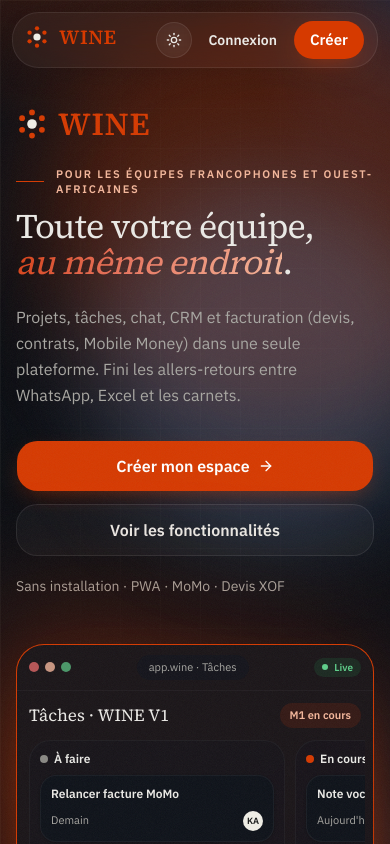
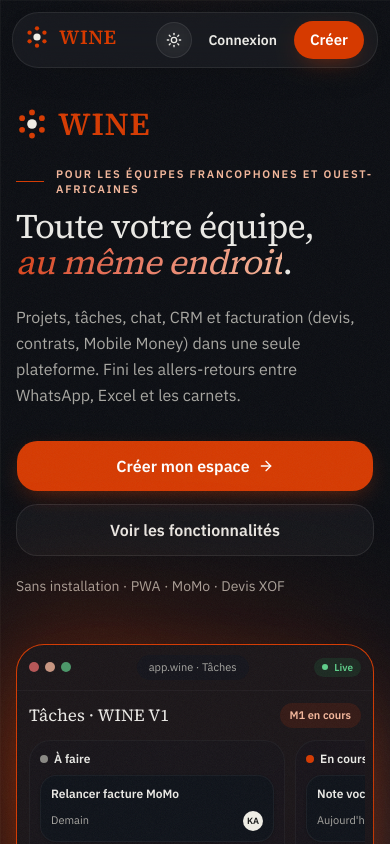
Before and after one commit to octavebahoun/TeamHub, a Next.js app in the folder apps/web/: page /bienvenue in a window 390 px wide. Shown: the top 844 px of the page. Built offline with nearby package versions, Linux system fonts and the light colour scheme.

Commit message:
--no-edit

```diff
--- a/apps/web/src/app/(marketing)/bienvenue/_components/hero.tsx
+++ b/apps/web/src/app/(marketing)/bienvenue/_components/hero.tsx
@@ -9,12 +9,12 @@
 export function Hero() {
   return (
     <section aria-labelledby="hero-title" className="relative overflow-x-clip border-b">
-      <div aria-hidden className="pointer-events-none absolute inset-0">
+      <div aria-hidden className="pointer-events-none absolute inset-0 max-sm:hidden">
         <div className="orb orb-a -top-24 left-[12%] size-[28rem] bg-primary/30" />
-        <div className="orb orb-b top-28 -right-16 size-[22rem] bg-info/25" />
+        <div className="orb orb-b top-28 -right-16 size-[22rem] bg-info/20" />
         <div className="orb orb-c bottom-0 left-1/3 size-[18rem] bg-primary/15" />
         <div
-          className="absolute inset-0 opacity-[0.4]"
+          className="absolute inset-0 opacity-[0.35]"
           style={{
             backgroundImage:
               "linear-gradient(color-mix(in oklch, var(--foreground), transparent 94%) 1px, transparent 1px), linear-gradient(90deg, color-mix(in oklch, var(--foreground), transparent 94%) 1px, transparent 1px)",
--- a/apps/web/src/app/globals.css
+++ b/apps/web/src/app/globals.css
@@ -336,6 +336,33 @@
     opacity: 0.055;
   }
 
+  /* Mobile : fond propre, sans taches circulaires derrière le texte */
+  @media (max-width: 639px) {
+    .app-mesh {
+      background-image:
+        radial-gradient(ellipse 120% 40% at 50% -20%, color-mix(in oklch, var(--primary), transparent 92%), transparent 55%),
+        linear-gradient(color-mix(in oklch, var(--foreground), transparent 96%) 1px, transparent 1px),
+        linear-gradient(90deg, color-mix(in oklch, var(--foreground), transparent 96%) 1px, transparent 1px);
+      background-size:
+        auto,
+        40px 40px,
+        40px 40px;
+    }
+    .app-mesh::before {
+      opacity: 0.012;
+    }
+    .dark .app-mesh {
+      background-image:
+        radial-gradient(ellipse 120% 45% at 50% -22%, color-mix(in oklch, var(--primary), transparent 78%), transparent 55%),
+        linear-gradient(rgb(255 255 255 / 0.03) 1px, transparent 1px),
+        linear-gradient(90deg, rgb(255 255 255 / 0.03) 1px, transparent 1px);
+      background-size:
+        auto,
+        40px 40px,
+        40px 40px;
+    }
+  }
+
   /* Orbes flottants */
   .orb {
     position: absolute;
```
